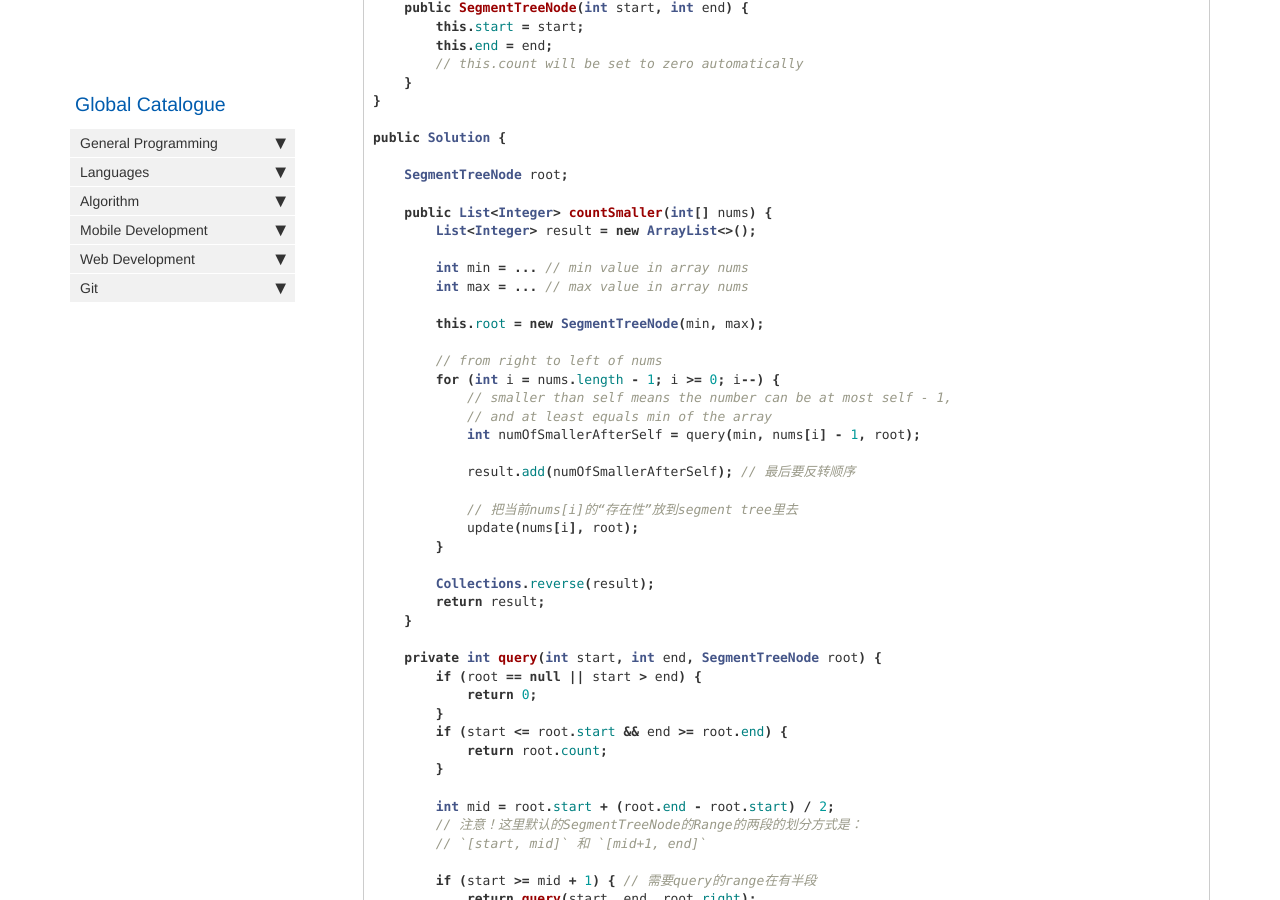
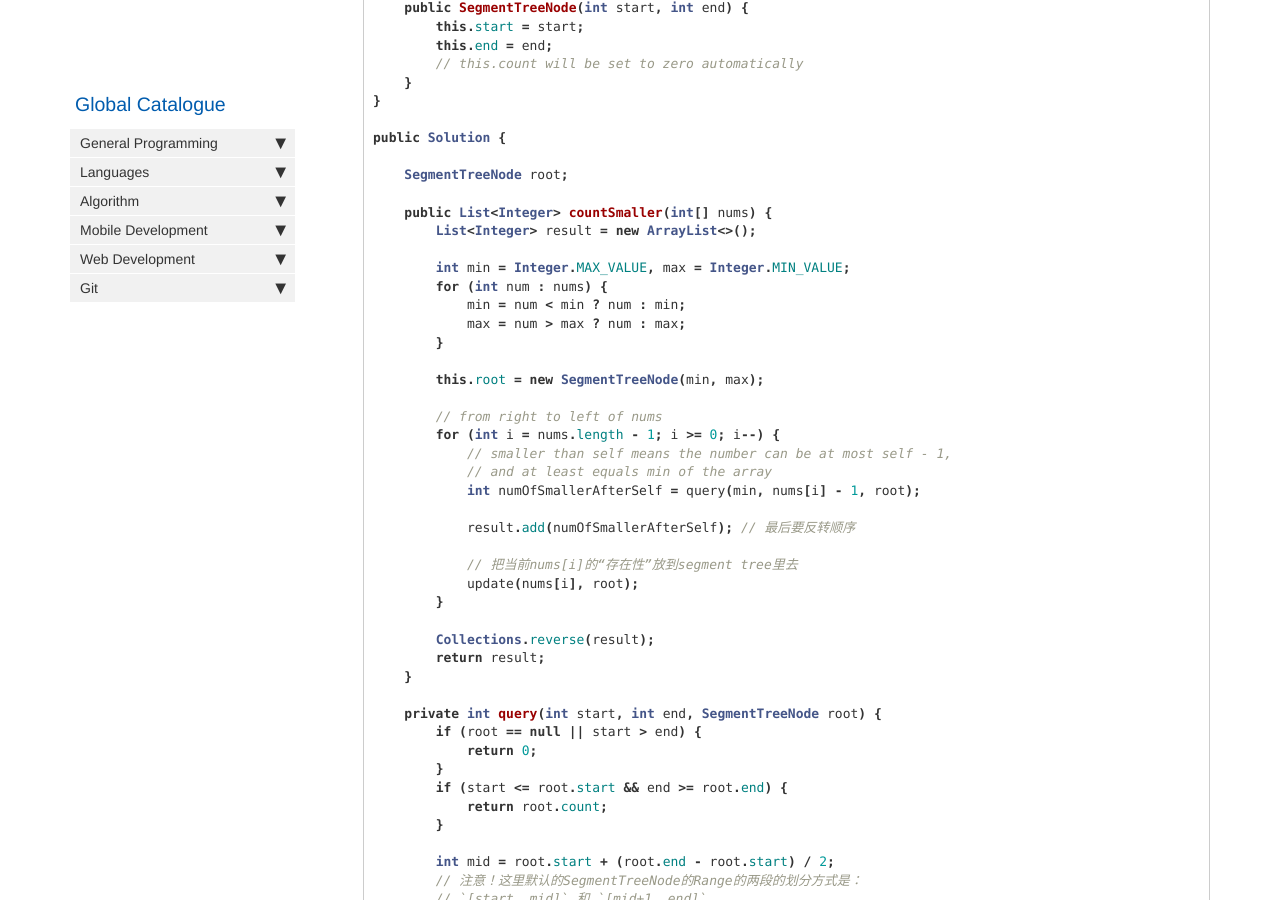
Before and after one commit to HungryOrc/hungryorc.github.io, a Jekyll site: the page built from pages/algorithm/algorithm_segment_tree.md, in a window 1280 px wide and 900 px high, scrolled down 3368 px. Built offline with Jekyll 4.4.1, drawn with Linux system fonts in a browser that asks for light colours; nearby versions of some CDN libraries; comment, search, counter and statistics services are not loaded.

Commit message:
Update algorithm_segment_tree.md

```diff
--- a/pages/algorithm/algorithm_segment_tree.md
+++ b/pages/algorithm/algorithm_segment_tree.md
@@ -166,8 +166,11 @@ public Solution {
     public List<Integer> countSmaller(int[] nums) {
         List<Integer> result = new ArrayList<>();
 
-        int min = ... // min value in array nums
-        int max = ... // max value in array nums
+        int min = Integer.MAX_VALUE, max = Integer.MIN_VALUE;
+        for (int num : nums) {
+            min = num < min ? num : min;
+            max = num > max ? num : max;
+        }
 
         this.root = new SegmentTreeNode(min, max);
 
```
